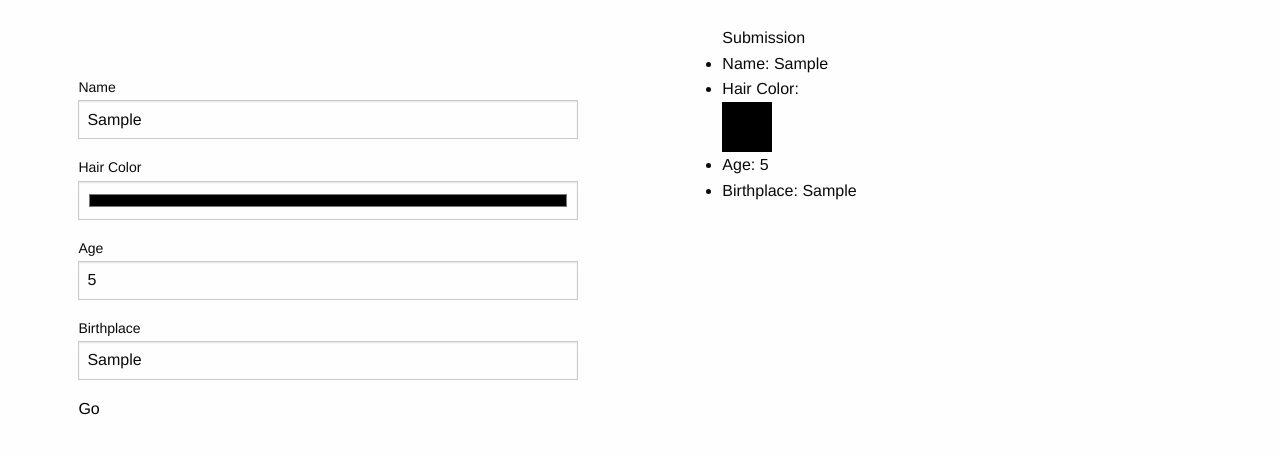
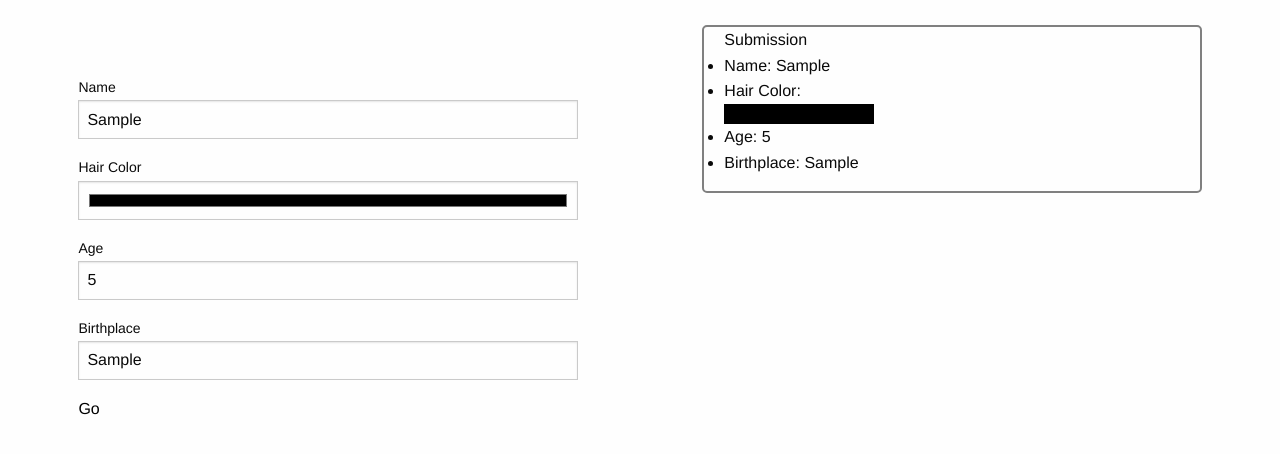
Before and after one commit to tsettle44/People-Factory, a plain HTML site: page index.html in a window 1280 px wide. Both pictures are taken after typing "Sample", "5", "Sample" into the empty fields and a click on the button "Go". Shown: the part 86-540 px from the top of the page. Drawn offline with nearby package versions, Linux system fonts and the light colour scheme.

Commit message:
border and final js

```diff
--- a/index.css
+++ b/index.css
@@ -29,6 +29,11 @@ dl:nth-of-type(even) {
   background-color: WhiteSmoke;
 }
 
+.details {
+  border: 2px solid grey;
+  border-radius: 5px
+}
+
 @media (min-width: 700px) {
   section > div {
     width: 60%;
--- a/index.js
+++ b/index.js
@@ -21,7 +21,7 @@ const handleSubmit = (ev) => {
 
     for(var i = 0; i < form.length - 1 ; i++) {
         if(i == 1) {
-            const colorDiv = `<div style="height: 50px; width: 50px; background-color: ${form[i].value}"></div>`
+            const colorDiv = `<div style="height: 20px; width: 150px; background-color: ${form[i].value}"></div>`
             const list = document.createElement('li')
             list.innerHTML = labels[i].innerText + ": " + colorDiv
             ul.appendChild(list)
@@ -51,4 +51,5 @@ const handleSubmit = (ev) => {
 
 }
 
+
 personForm.addEventListener('submit', handleSubmit)
```
